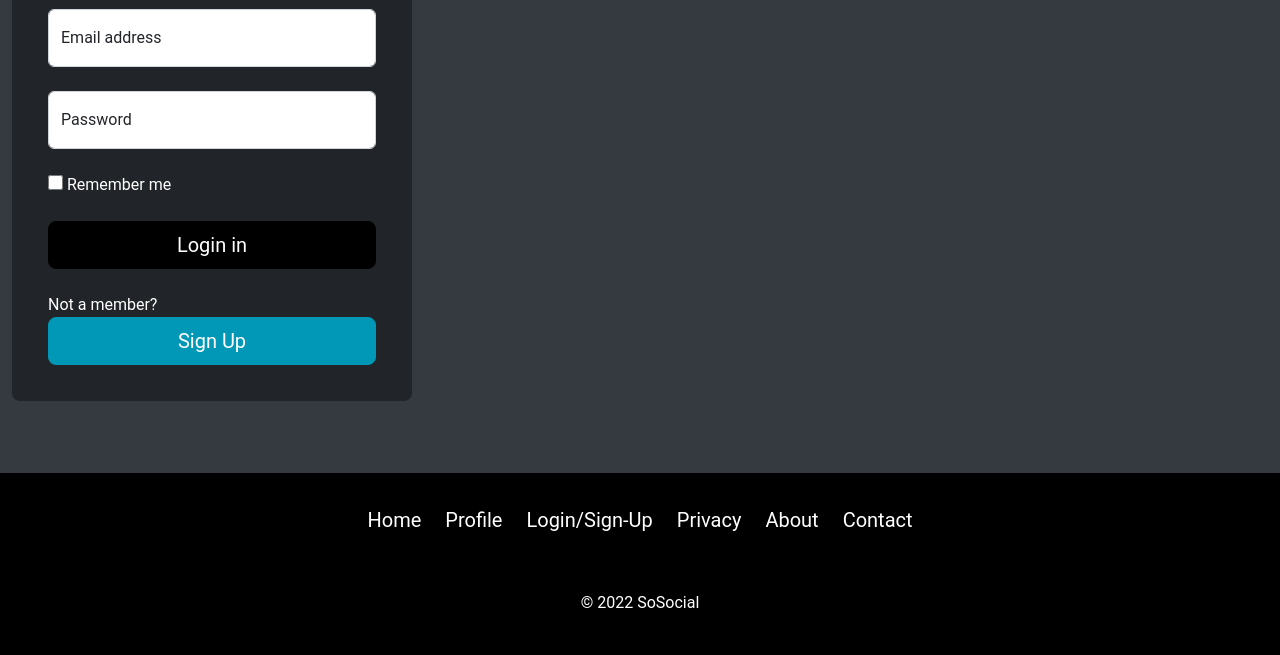
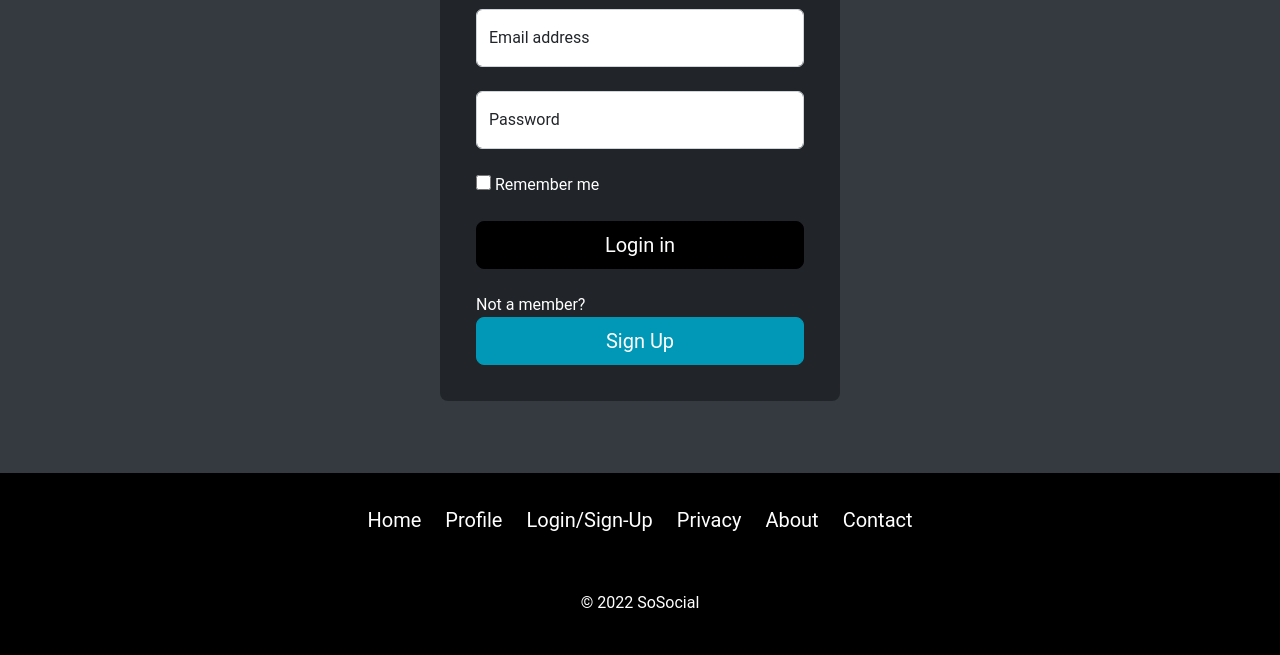
Before and after one commit to Anclagen/SoSocial, a website: page dist/pages/login.html in a window 1280 px wide. Shown: the part 427-1082 px from the top of the page. Drawn offline with nearby package versions, Linux system fonts and the light colour scheme.

Commit message:
minor margin fix

```diff
--- a/dist/pages/login.html
+++ b/dist/pages/login.html
@@ -54,7 +54,8 @@
       </nav>
     </header>
     <main class="mb-4">
-      <section class="form-login mx-2 my-4 p-4 bg-secondary rounded-3">
+      <section class="mx-2">
+        <div class="form-login mx-auto my-4 p-4 bg-secondary rounded-3">
           <div>
             <form action="profile.html">
               <div class="login-header">
@@ -83,6 +84,7 @@
             <span class="text-white">Not a member?</span>
             <button class="w-100 btn btn-lg btn-info text-white mt-0">Sign Up</button>
           </div>
+        </div>
       </section>
     </main>
     <footer class="py-3 mt-auto bg-primary">
```
Lines whose indentation alone changed are shown as unchanged.
